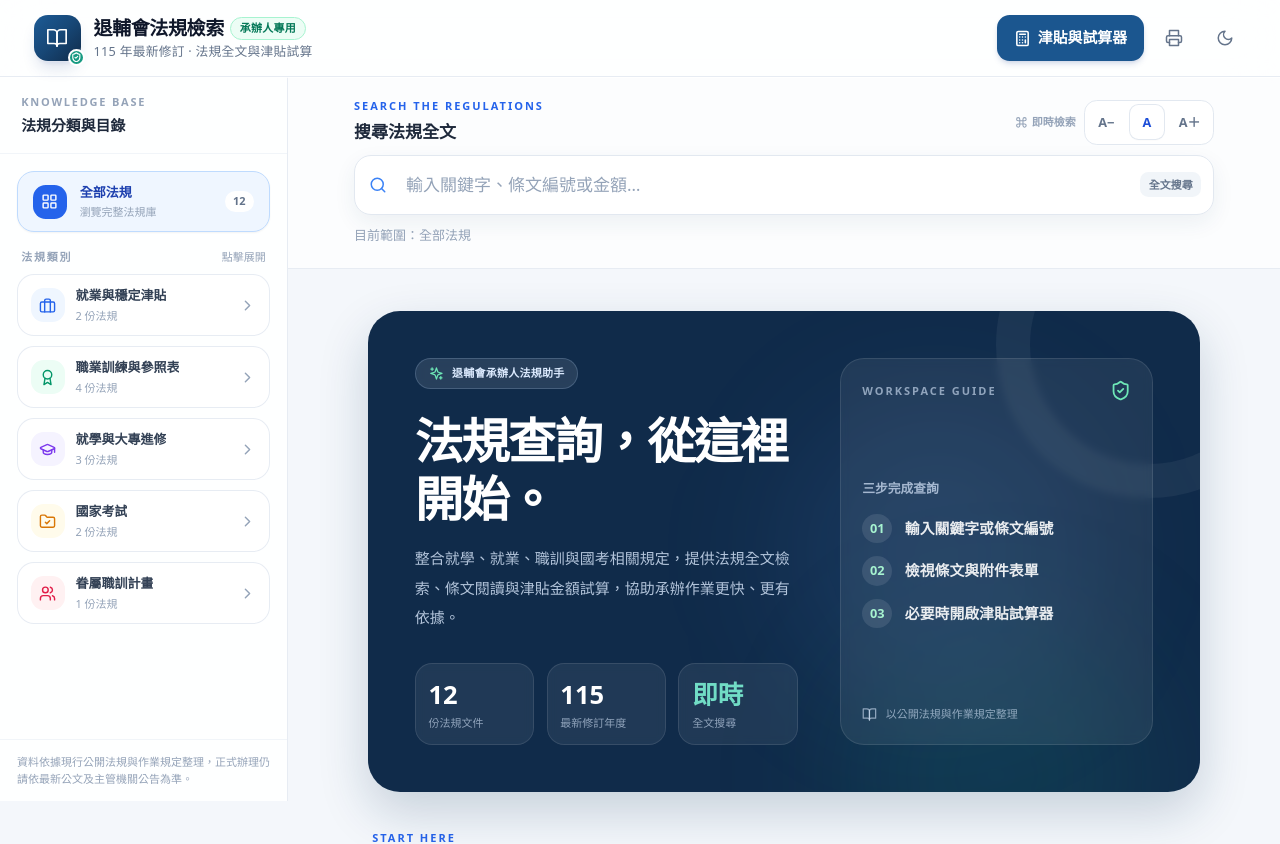
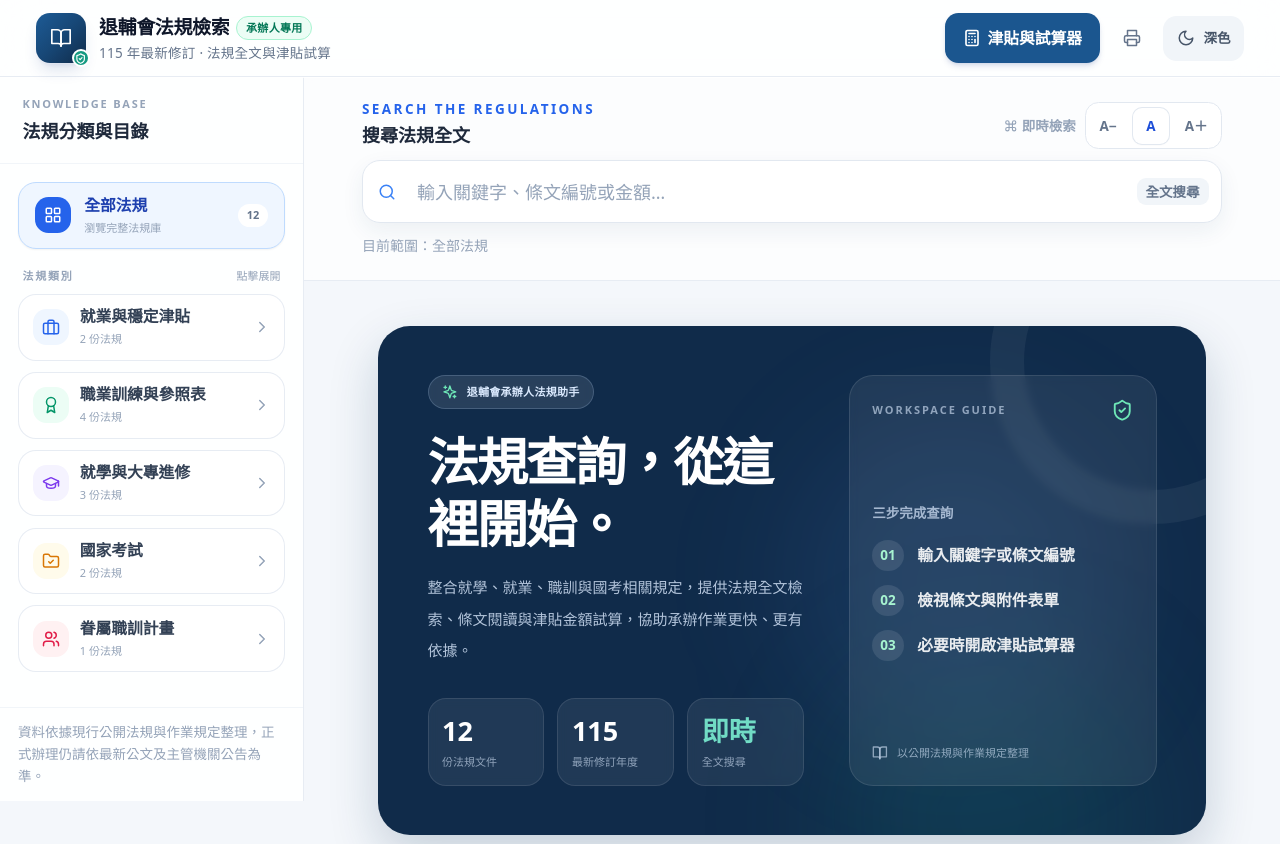
Before and after one commit to jiayiro2023-beep/vac-regulations-app, a React (Vite) app: page / in a window 1280 px wide. Shown: the top 844 px of the page. Built offline with nearby package versions, Linux system fonts and the light colour scheme.

Commit message:
style: increase default type scale and refine dark theme

```diff
--- a/index.html
+++ b/index.html
@@ -6,6 +6,17 @@
     <meta name="theme-color" content="#102b4a" />
     <meta name="description" content="國軍退除役官兵輔導法規承辦人智慧查詢與津貼試算系統。" />
     <link rel="icon" type="image/svg+xml" href="/favicon.svg" />
+    <script>
+      try {
+        const savedTheme = localStorage.getItem('vac_theme');
+        const prefersDark = window.matchMedia('(prefers-color-scheme: dark)').matches;
+        const isDark = savedTheme ? savedTheme === 'dark' : prefersDark;
+        document.documentElement.classList.toggle('dark', isDark);
+        document.documentElement.style.colorScheme = isDark ? 'dark' : 'light';
+      } catch (error) {
+        // Theme hydration is progressive; React applies the final state after mount.
+      }
+    </script>
     <title>國軍退除役官兵輔導法規｜承辦人智慧查詢與試算系統</title>
     <link rel="preconnect" href="https://fonts.googleapis.com" />
     <link rel="preconnect" href="https://fonts.gstatic.com" crossorigin />
--- a/src/App.tsx
+++ b/src/App.tsx
@@ -27,6 +27,7 @@ export const App: React.FC = () => {
 
   useEffect(() => {
     document.documentElement.classList.toggle('dark', darkMode);
+    document.documentElement.style.colorScheme = darkMode ? 'dark' : 'light';
     localStorage.setItem('vac_theme', darkMode ? 'dark' : 'light');
   }, [darkMode]);
 
--- a/src/components/Header.tsx
+++ b/src/components/Header.tsx
@@ -28,7 +28,7 @@ export const Header: React.FC<HeaderProps> = ({
   setIsMobileSidebarOpen,
 }) => {
   return (
-    <header className="sticky top-0 z-30 w-full border-b border-slate-200/80 bg-white/90 shadow-[0_1px_0_rgba(255,255,255,0.8)] backdrop-blur-xl dark:border-slate-800/90 dark:bg-slate-950/88 no-print transition-colors">
+    <header className="sticky top-0 z-30 w-full border-b border-slate-200/80 bg-white/90 shadow-[0_1px_0_rgba(255,255,255,0.8)] backdrop-blur-xl dark:border-slate-800/90 dark:bg-slate-950/95 no-print transition-colors">
       <div className="mx-auto flex h-[68px] w-full max-w-[1440px] items-center justify-between gap-3 px-3 sm:h-[76px] sm:px-6 lg:px-8">
         <div className="flex min-w-0 items-center gap-2.5 sm:gap-3">
           <button
@@ -89,11 +89,13 @@ export const Header: React.FC<HeaderProps> = ({
 
           <button
             onClick={() => setDarkMode((prev) => !prev)}
-            className="flex h-10 w-10 items-center justify-center rounded-xl text-slate-500 transition-all hover:bg-slate-100 hover:text-slate-800 active:scale-[0.97] dark:text-slate-300 dark:hover:bg-slate-800 dark:hover:text-white"
+            className={`flex h-10 w-10 items-center justify-center rounded-xl text-slate-500 transition-all active:scale-[0.97] xl:w-auto xl:gap-2 xl:px-3 ${darkMode ? 'bg-slate-800 text-amber-300 hover:bg-slate-700 dark:text-amber-200' : 'bg-slate-100 text-slate-600 hover:bg-slate-200 dark:bg-slate-900 dark:text-slate-300 dark:hover:bg-slate-800'}` }
             title={darkMode ? '切換亮色模式' : '切換深色模式'}
             aria-label={darkMode ? '切換亮色模式' : '切換深色模式'}
+            aria-pressed={darkMode}
           >
             {darkMode ? <Sun className="h-[18px] w-[18px] text-amber-300" /> : <Moon className="h-[18px] w-[18px]" />}
+            <span className="hidden text-xs font-bold xl:inline">{darkMode ? '亮色' : '深色'}</span>
           </button>
         </div>
       </div>
--- a/src/components/HomeView.tsx
+++ b/src/components/HomeView.tsx
@@ -83,15 +83,15 @@ export const HomeView: React.FC<HomeViewProps> = ({
             <div className="mt-7 grid max-w-lg grid-cols-3 gap-2.5 sm:gap-3">
               <div className="rounded-2xl border border-white/10 bg-white/[0.07] p-3 backdrop-blur-sm">
                 <div className="text-xl font-black text-white sm:text-2xl">{regulationCount}</div>
-                <div className="mt-1 text-[11px] font-medium text-blue-100/60 sm:text-[11px]">份法規文件</div>
+                <div className="mt-1 text-xs font-medium text-blue-100/60 sm:text-[11px]">份法規文件</div>
               </div>
               <div className="rounded-2xl border border-white/10 bg-white/[0.07] p-3 backdrop-blur-sm">
                 <div className="text-xl font-black text-white sm:text-2xl">115</div>
-                <div className="mt-1 text-[11px] font-medium text-blue-100/60 sm:text-[11px]">最新修訂年度</div>
+                <div className="mt-1 text-xs font-medium text-blue-100/60 sm:text-[11px]">最新修訂年度</div>
               </div>
               <div className="rounded-2xl border border-white/10 bg-white/[0.07] p-3 backdrop-blur-sm">
                 <div className="text-xl font-black text-[#71dcc5] sm:text-2xl">即時</div>
-                <div className="mt-1 text-[11px] font-medium text-blue-100/60 sm:text-[11px]">全文搜尋</div>
+                <div className="mt-1 text-xs font-medium text-blue-100/60 sm:text-[11px]">全文搜尋</div>
               </div>
             </div>
           </div>
@@ -135,7 +135,7 @@ export const HomeView: React.FC<HomeViewProps> = ({
               <div>
                 <span className="text-xs font-bold uppercase tracking-[0.14em] text-blue-600 dark:text-blue-300">01 · Search</span>
                 <h3 className="mt-1 text-sm font-extrabold text-slate-800 dark:text-slate-100">全文即時檢索</h3>
-                <p className="mt-1.5 text-[13px] leading-6 text-slate-500 dark:text-slate-400">從上方搜尋列輸入關鍵字，立即篩選法規與符合的條文。</p>
+                <p className="mt-1.5 text-sm leading-6 text-slate-500 dark:text-slate-400">從上方搜尋列輸入關鍵字，立即篩選法規與符合的條文。</p>
               </div>
             </div>
           </div>
@@ -146,7 +146,7 @@ export const HomeView: React.FC<HomeViewProps> = ({
               <div className="min-w-0 flex-1">
                 <span className="text-xs font-bold uppercase tracking-[0.14em] text-emerald-600 dark:text-emerald-300">02 · Calculate</span>
                 <h3 className="mt-1 text-sm font-extrabold text-slate-800 dark:text-slate-100">津貼金額試算</h3>
-                <p className="mt-1.5 text-[13px] leading-6 text-slate-500 dark:text-slate-400">依投保與輔導期限，試算第二類退除役官兵的核發金額。</p>
+                <p className="mt-1.5 text-sm leading-6 text-slate-500 dark:text-slate-400">依投保與輔導期限，試算第二類退除役官兵的核發金額。</p>
                 <span className="mt-3 inline-flex items-center gap-1 text-xs font-bold text-emerald-700 dark:text-emerald-300">開啟試算器 <ArrowUpRight className="h-3.5 w-3.5 transition-transform group-hover:-translate-y-0.5 group-hover:translate-x-0.5" /></span>
               </div>
             </div>
@@ -178,7 +178,7 @@ export const HomeView: React.FC<HomeViewProps> = ({
                     <span className="text-sm font-extrabold leading-snug text-slate-800 transition-colors group-hover:text-blue-700 dark:text-slate-100 dark:group-hover:text-blue-300">{link.title}</span>
                     <ArrowUpRight className="mt-0.5 h-4 w-4 flex-shrink-0 text-slate-300 transition-all group-hover:-translate-y-0.5 group-hover:translate-x-0.5 group-hover:text-blue-500 dark:text-slate-600" />
                   </span>
-                  <span className="mt-1.5 block text-[13px] leading-6 text-slate-500 dark:text-slate-400">{link.desc}</span>
+                  <span className="mt-1.5 block text-sm leading-6 text-slate-500 dark:text-slate-400">{link.desc}</span>
                 </span>
               </button>
             );
--- a/src/components/SearchBar.tsx
+++ b/src/components/SearchBar.tsx
@@ -25,11 +25,11 @@ export const SearchBar: React.FC<SearchBarProps> = ({
       <div className="mx-auto max-w-[860px]">
         <div className="mb-2.5 flex flex-wrap items-end justify-between gap-3">
           <div className="min-w-0">
-            <p className="text-[11px] font-bold uppercase tracking-[0.18em] text-blue-600 dark:text-blue-300">Search the regulations</p>
-            <h2 className="mt-1 text-base font-extrabold text-slate-800 dark:text-slate-100 sm:text-[17px]">搜尋法規全文</h2>
+            <p className="text-xs font-bold uppercase tracking-[0.18em] text-blue-600 dark:text-blue-300">Search the regulations</p>
+            <h2 className="mt-1 text-base font-extrabold text-slate-800 dark:text-slate-100 sm:text-[18px]">搜尋法規全文</h2>
           </div>
           <div className="flex items-center gap-2">
-            <span className="hidden items-center gap-1 text-[11px] font-semibold text-slate-400 dark:text-slate-500 sm:flex">
+            <span className="hidden items-center gap-1 text-xs font-semibold text-slate-400 dark:text-slate-500 sm:flex">
               <Command className="h-3 w-3" /> 即時檢索
             </span>
             <FontSizeNudge value={fontScale} onChange={onFontScaleChange} />
@@ -56,12 +56,12 @@ export const SearchBar: React.FC<SearchBarProps> = ({
               <X className="h-4 w-4" />
             </button>
           ) : (
-            <span className="pointer-events-none absolute right-3 hidden rounded-lg bg-slate-100 px-2 py-1 text-[11px] font-semibold text-slate-500 dark:bg-slate-800 dark:text-slate-400 sm:inline-flex">全文搜尋</span>
+            <span className="pointer-events-none absolute right-3 hidden rounded-lg bg-slate-100 px-2 py-1 text-xs font-semibold text-slate-500 dark:bg-slate-800 dark:text-slate-400 sm:inline-flex">全文搜尋</span>
           )}
         </div>
 
         <div className="mt-2.5 flex min-h-5 items-center justify-between gap-2">
-          <span className="truncate text-xs font-medium text-slate-400 dark:text-slate-500 sm:text-[13px]">目前範圍：{scopeLabel}</span>
+          <span className="truncate text-xs font-medium text-slate-400 dark:text-slate-500 sm:text-[14px]">目前範圍：{scopeLabel}</span>
           {keyword && (
             <div className="flex flex-shrink-0 items-center gap-1.5 rounded-full border border-blue-200 bg-blue-50 px-2.5 py-1 text-xs font-bold text-blue-700 dark:border-blue-800 dark:bg-blue-950/60 dark:text-blue-200 animate-fadeIn">
               <Sparkles className="h-3.5 w-3.5" />
--- a/src/components/Sidebar.tsx
+++ b/src/components/Sidebar.tsx
@@ -66,7 +66,7 @@ export const Sidebar: React.FC<SidebarProps> = ({
       <div className="flex items-center justify-between border-b border-slate-100 px-4 py-4 dark:border-slate-800 lg:px-5">
         <div>
           <p className="text-[11px] font-bold uppercase tracking-[0.16em] text-slate-400 dark:text-slate-500">Knowledge base</p>
-          <h2 className="mt-1 text-sm font-extrabold text-slate-800 dark:text-slate-100">法規分類與目錄</h2>
+          <h2 className="mt-1 text-base font-extrabold text-slate-800 dark:text-slate-100">法規分類與目錄</h2>
         </div>
         <button
           onClick={onCloseMobile}
@@ -90,7 +90,7 @@ export const Sidebar: React.FC<SidebarProps> = ({
             <LayoutGrid className="h-4 w-4" />
           </span>
           <span className="flex-1">
-            <span className="block text-[13px] font-extrabold">全部法規</span>
+            <span className="block text-sm font-extrabold">全部法規</span>
             <span className="mt-0.5 block text-[11px] text-slate-400 dark:text-slate-500">瀏覽完整法規庫</span>
           </span>
           <span className="rounded-full bg-white px-2 py-0.5 text-[11px] font-bold text-slate-500 dark:bg-slate-800 dark:text-slate-400">{regulations.length}</span>
@@ -131,7 +131,7 @@ export const Sidebar: React.FC<SidebarProps> = ({
                       <Icon className={`h-4 w-4 ${item.color}`} />
                     </span>
                     <span className="min-w-0">
-                      <span className={`block truncate text-[13px] font-extrabold ${hasSelectedInCat ? 'text-blue-800 dark:text-blue-200' : 'text-slate-700 dark:text-slate-200'}`}>{item.label}</span>
+                      <span className={`block whitespace-normal text-sm font-extrabold leading-snug ${hasSelectedInCat ? 'text-blue-800 dark:text-blue-200' : 'text-slate-700 dark:text-slate-200'}`}>{item.label}</span>
                       <span className="mt-0.5 block text-[11px] font-medium text-slate-400 dark:text-slate-500">{categoryRegs.length} 份法規</span>
                     </span>
                   </span>
@@ -157,7 +157,7 @@ export const Sidebar: React.FC<SidebarProps> = ({
                         >
                           <FileText className={`mt-0.5 h-3.5 w-3.5 flex-shrink-0 ${isSelected ? 'text-blue-100' : 'text-slate-400 dark:text-slate-500'}`} />
                           <span className="min-w-0 flex-1">
-                            <span className="block text-[13px] font-bold leading-snug">{reg.title}</span>
+                            <span className="block text-sm font-bold leading-snug">{reg.title}</span>
                             <span className={`mt-1 block text-[11px] ${isSelected ? 'text-blue-100' : 'text-slate-400 dark:text-slate-500'}`}>{reg.articles.length} 條／節</span>
                           </span>
                         </button>
@@ -172,21 +172,21 @@ export const Sidebar: React.FC<SidebarProps> = ({
       </div>
 
       <div className="border-t border-slate-100 px-4 py-3 dark:border-slate-800">
-        <p className="text-[11px] leading-relaxed text-slate-400 dark:text-slate-500">資料依據現行公開法規與作業規定整理，正式辦理仍請依最新公文及主管機關公告為準。</p>
+        <p className="text-xs leading-relaxed text-slate-400 dark:text-slate-500">資料依據現行公開法規與作業規定整理，正式辦理仍請依最新公文及主管機關公告為準。</p>
       </div>
     </div>
   );
 
   return (
     <>
-      <aside className="sticky top-[76px] hidden h-[calc(100vh-76px)] w-[288px] flex-shrink-0 lg:flex no-print">
+      <aside className="sticky top-[76px] hidden h-[calc(100vh-76px)] w-[304px] flex-shrink-0 lg:flex no-print">
         {content}
       </aside>
 
       {isMobileOpen && (
         <div className="fixed inset-0 z-40 flex lg:hidden" role="dialog" aria-modal="true" aria-label="法規分類與目錄">
           <button className="absolute inset-0 bg-slate-950/55 backdrop-blur-sm" onClick={onCloseMobile} aria-label="關閉目錄遮罩" />
-          <div className="relative z-10 h-full w-[min(86vw,340px)] shadow-2xl">
+          <div className="relative z-10 h-full w-[min(88vw,360px)] shadow-2xl">
             {content}
           </div>
         </div>
--- a/src/index.css
+++ b/src/index.css
@@ -46,12 +46,12 @@
   html {
     min-width: 320px;
     scroll-behavior: smooth;
-    font-size: 17px;
+    font-size: 18px;
   }
 
-  html[data-font-scale='sm'] { font-size: 16px; }
-  html[data-font-scale='md'] { font-size: 17px; }
-  html[data-font-scale='lg'] { font-size: 18.5px; }
+  html[data-font-scale='sm'] { font-size: 17px; }
+  html[data-font-scale='md'] { font-size: 18px; }
+  html[data-font-scale='lg'] { font-size: 19.5px; }
 
   body {
     margin: 0;
@@ -64,6 +64,7 @@
     color: var(--ink);
     -webkit-font-smoothing: antialiased;
     text-rendering: optimizeLegibility;
+    line-height: 1.65;
   }
 
   .dark body {
```
